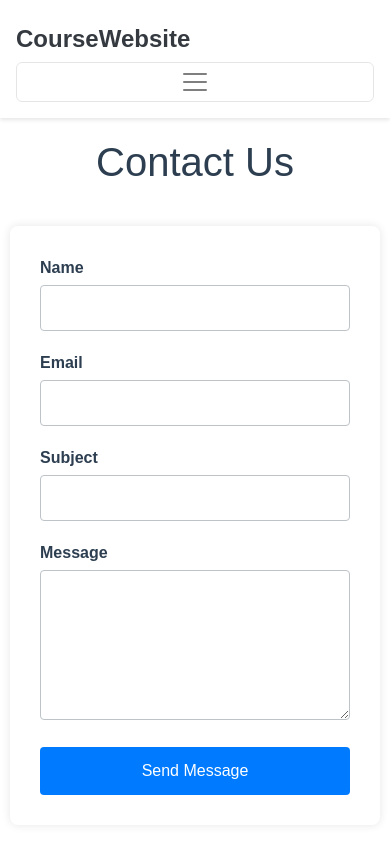
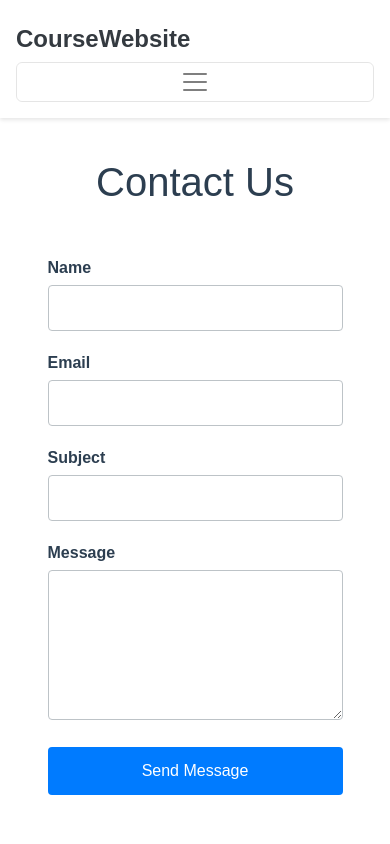
Before and after one commit to ArabicCourse/Course_Frontend, a React (Create React App) app: page /ContactUs in a window 390 px wide. Shown: the top 844 px of the page. Built offline with nearby package versions, Linux system fonts and the light colour scheme.

Commit message:
Update contactUs adopt to mobile.css

```diff
--- a/src/pages/contactUs.css
+++ b/src/pages/contactUs.css
@@ -1,3 +1,4 @@
+@media (min-width: 768px) {
     .contact-container {
         max-width: 500px;
         margin: 0 auto;
@@ -58,9 +59,66 @@ button {
     button:hover {
         background-color: #2980b9;
     }
+}
 
 @media (max-width: 768px) {
     .contact-container {
-        padding: 20px 10px;
+        max-width: 500px;
+        margin: 0 auto;
+        padding: 40px 20px;
+        font-family: 'Arial', sans-serif;
+    }
+
+    .contact-container h1 {
+        font-size: 2.5em;
+        color: #2c3e50;
+        text-align: center;
+        margin-bottom: 40px;
+    }
+
+    .contact-form {
+        margin: 5% auto;
+      padding: 10px;
+      width: 90%;
+    }
+
+    .form-group {
+        margin-bottom: 20px;
+    }
+
+    .form-group label {
+        display: block;
+        margin-bottom: 5px;
+        color: #2c3e50;
+        font-weight: bold;
+    }
+
+    .form-group input, .form-group textarea {
+        width: 100%;
+        padding: 10px;
+        border: 1px solid #bdc3c7;
+        border-radius: 4px;
+        font-size: 1em;
+    }
+
+    .form-group textarea {
+        height: 150px;
+        resize: vertical;
+    }
+
+    button {
+        background-color: #007bff;
+        color: white;
+        padding: 12px 20px;
+        border: none;
+        border-radius: 4px;
+        font-size: 1em;
+        cursor: pointer;
+        transition: background-color 0.3s ease;
+        width: 100%;
+    }
+
+    button:hover {
+        background-color: #2980b9;
     }
 }
```
Lines whose indentation alone changed are shown as unchanged.
